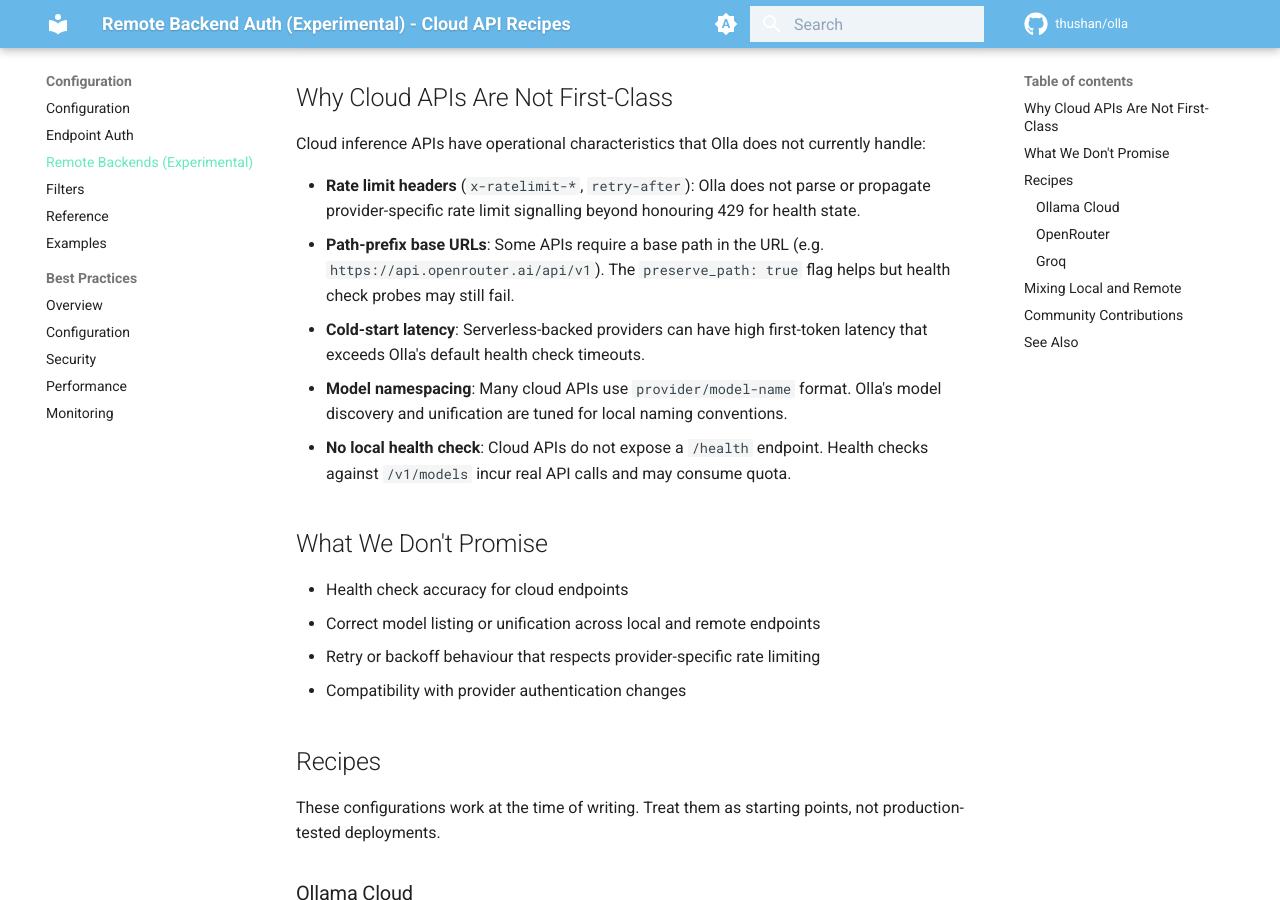
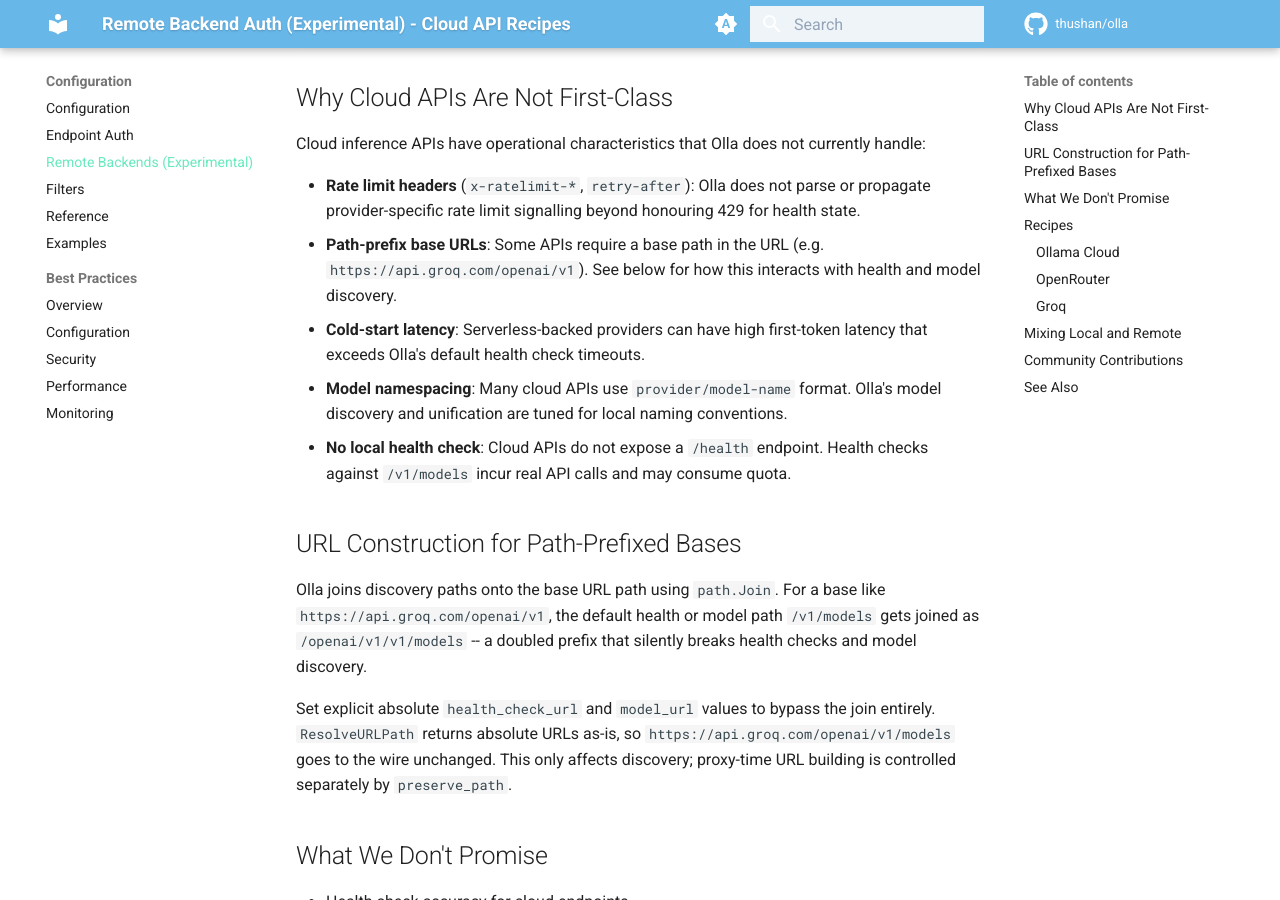
Before and after one commit to leo-3889/olla, an MkDocs documentation site: the page built from docs/content/configuration/endpoint-auth-remote.md, in a window 1280 px wide and 900 px high, scrolled down 366 px. Built offline with MkDocs 1.6.1 and Material for MkDocs 9.7.7, drawn with Linux system fonts in a browser that asks for light colours; comment, search, counter and statistics services are not loaded; some of the changed text lies outside the part shown.

Commit message:
fix doubled path in remote backend recipes

```diff
--- a/docs/content/configuration/endpoint-auth-remote.md
+++ b/docs/content/configuration/endpoint-auth-remote.md
@@ -22,14 +22,26 @@
 - **Rate limit headers** (`x-ratelimit-*`, `retry-after`): Olla does not parse or propagate
   provider-specific rate limit signalling beyond honouring 429 for health state.
 - **Path-prefix base URLs**: Some APIs require a base path in the URL
-  (e.g. `https://api.openrouter.ai/api/v1`). The `preserve_path: true` flag helps but
-  health check probes may still fail.
+  (e.g. `https://api.groq.com/openai/v1`). See below for how this interacts with health and
+  model discovery.
 - **Cold-start latency**: Serverless-backed providers can have high first-token latency that
   exceeds Olla's default health check timeouts.
 - **Model namespacing**: Many cloud APIs use `provider/model-name` format. Olla's model
   discovery and unification are tuned for local naming conventions.
 - **No local health check**: Cloud APIs do not expose a `/health` endpoint. Health checks
   against `/v1/models` incur real API calls and may consume quota.
+
+## URL Construction for Path-Prefixed Bases
+
+Olla joins discovery paths onto the base URL path using `path.Join`. For a base like
+`https://api.groq.com/openai/v1`, the default health or model path `/v1/models` gets
+joined as `/openai/v1/v1/models` -- a doubled prefix that silently breaks health checks and
+model discovery.
+
+Set explicit absolute `health_check_url` and `model_url` values to bypass the join entirely.
+`ResolveURLPath` returns absolute URLs as-is, so `https://api.groq.com/openai/v1/models`
+goes to the wire unchanged. This only affects discovery; proxy-time URL building is
+controlled separately by `preserve_path`.
 
 ## What We Don't Promise
 
@@ -83,6 +95,8 @@
         type: "openai-compatible"
         priority: 10
         preserve_path: true   # required: prevents stripping the /api/v1 prefix
+        health_check_url: "https://openrouter.ai/api/v1/models"
+        model_url: "https://openrouter.ai/api/v1/models"
         check_interval: 120s
         check_timeout: 15s
         auth:
@@ -92,7 +106,7 @@
 
 **Known limitations:**
 
-- Health checks probe `/v1/models` which incurs an API call. Set `check_interval` high
+- Health checks probe `/api/v1/models` which incurs an API call. Set `check_interval` high
   to avoid burning quota.
 - OpenRouter requires an `HTTP-Referer` header for attribution on some tiers. Use `headers:`
   to set it:
@@ -119,6 +133,8 @@
         type: "openai-compatible"
         priority: 10
         preserve_path: true
+        health_check_url: "https://api.groq.com/openai/v1/models"
+        model_url: "https://api.groq.com/openai/v1/models"
         check_interval: 120s
         check_timeout: 10s
         auth:
@@ -153,6 +169,8 @@
         type: "openai-compatible"
         priority: 5
         preserve_path: true
+        health_check_url: "https://api.groq.com/openai/v1/models"
+        model_url: "https://api.groq.com/openai/v1/models"
         check_interval: 120s
         auth:
           type: bearer
```
